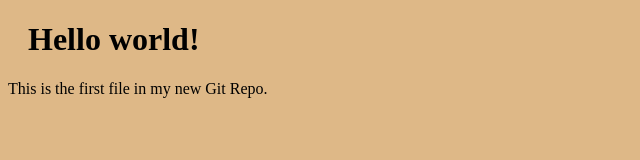
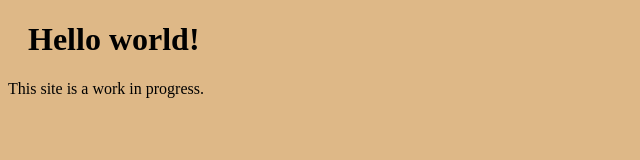
Before and after one commit to Ihnivid/ihnivid.github.io, a plain HTML site: page index.html in a window 1280 px wide. Shown: the full height of the page, 0-640 px from the left. Drawn offline with Linux system fonts and the light colour scheme.

Commit message:
Slight changes to readme and index

```diff
--- a/index.html
+++ b/index.html
@@ -7,7 +7,7 @@
 <body>
 
 <h1>Hello world!</h1>
-<p>This is the first file in my new Git Repo.</p>
+<p>This site is a work in progress.</p>
 
 </body>
 </html>
```
Also changed, not shown: 1 other file.
